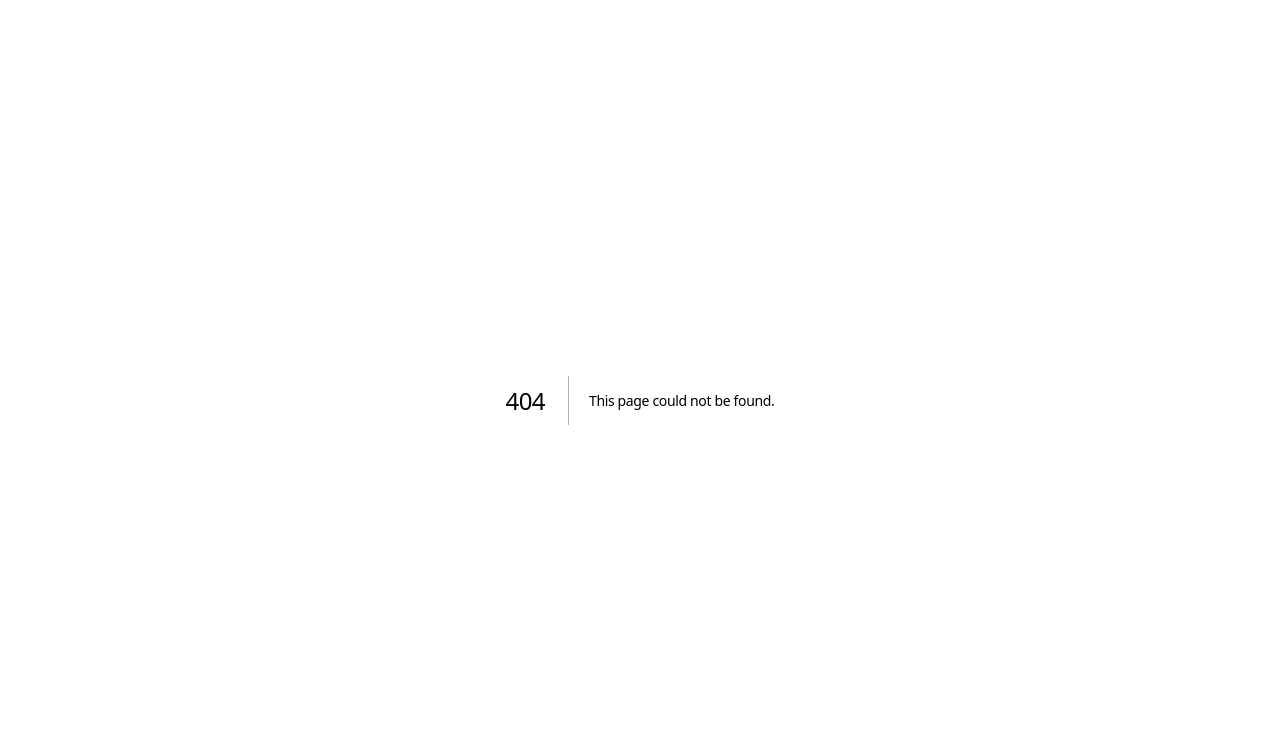
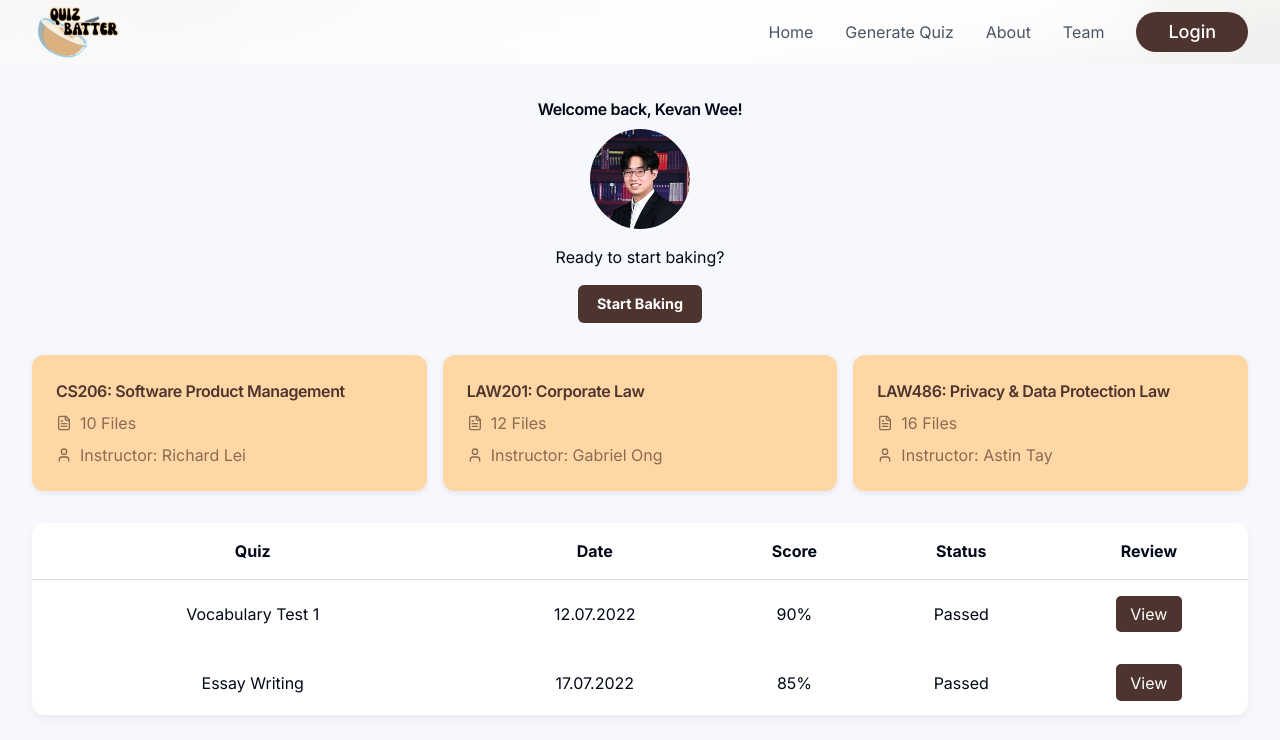
Before and after one commit to gongahkia/dothack-hackathon-2025, a Next.js app: page /student-dashboard in a window 1280 px wide. Before the commit this address had no page. Shown: the top 740 px of the page. Built offline with nearby package versions, Linux system fonts and the light colour scheme.

Commit message:
feat(app): added student

```diff
--- /dev/null
+++ b/app/student-dashboard/page.tsx
@@ -0,0 +1,67 @@
+import React from "react";
+import { Navigation } from "@/components/navigation";
+import ClassCards from "@/components/class-cards";
+import PastQuizzesTable from "@/components/past-quizzes";
+import Link from "next/link";
+
+const Dashboard: React.FC = () => {
+  return (
+    <div
+      className="absolute top-0 left-0 w-full h-full bg-cover bg-center -z-10"
+      style={{ backgroundImage: "url('/images/kitchen.jpg')" }}
+    >
+      <div>
+        <Navigation />
+        <main
+          className="dashboard-main"
+          style={{ padding: "2rem", background: "#f7f8fd", minHeight: "100vh" }}
+        >
+          <header style={{ marginBottom: "2rem", textAlign: "center" }}>
+            <div className="welcome" style={{ display: "inline-block" }}>
+              <h2 style={{ marginBottom: "0.5rem" }}>Welcome back, Kevan Wee!</h2>
+
+              <img
+                src="/team/kevan.jpeg"
+                alt="Kevan's Profile"
+                style={{
+                  width: "100px",
+                  height: "100px",
+                  borderRadius: "50%",
+                  objectFit: "cover",
+                  marginBottom: "1rem",
+                  display: "block",
+                  marginLeft: "auto",
+                  marginRight: "auto",
+                }}
+              />
+
+              <p style={{ marginBottom: "1rem" }}>Ready to start baking?</p>
+
+              <Link href="/generate">
+                <button
+                  style={{
+                    background: "#4E342E",
+                    color: "#fff",
+                    border: "none",
+                    borderRadius: "6px",
+                    padding: "0.5rem 1.2rem",
+                    fontWeight: "bold",
+                    fontSize: "0.9rem",
+                    cursor: "pointer",
+                  }}
+                >
+                  Start Baking
+                </button>
+              </Link>
+            </div>
+          </header>
+
+          <ClassCards />
+          <PastQuizzesTable />
+        </main>
+      </div>
+    </div>
+  );
+};
+
+export default Dashboard;
--- /dev/null
+++ b/components/class-cards.tsx
@@ -0,0 +1,55 @@
+// src/components/ClassCards.tsx
+"use client"
+
+import React from "react";
+import { FileText, User } from "lucide-react"; // Icon set
+
+type ClassInfo = { name: string; instructor: string; files: number };
+
+const classes: ClassInfo[] = [
+  { name: "CS206: Software Product Management", instructor: "Richard Lei", files: 10 },
+  { name: "LAW201: Corporate Law", instructor: "Gabriel Ong", files: 12 },
+  { name: "LAW486: Privacy & Data Protection Law", instructor: "Astin Tay", files: 16 }
+];
+
+
+const ClassCards: React.FC = () => (
+    <section
+      className="class-cards"
+      style={{
+        display: "flex",
+        gap: "1rem",
+        marginBottom: "2rem",
+        flexWrap: "wrap",
+      }}
+    >
+      {classes.map((cls, i) => (
+        <div
+          className="class-card"
+          key={i}
+          style={{
+            background: "#FFD7A5", // 🍑 Peach Beige
+            borderRadius: "12px",
+            padding: "1.5rem",
+            flex: "1 1 250px",
+            color: "#4E342E", // 🍫 Deep Brown for headings
+            boxShadow: "0 2px 6px rgba(0,0,0,0.08)"
+          }}
+        >
+          <h4 style={{ marginBottom: "0.5rem", fontWeight: "600" }}>{cls.name}</h4>
+
+          <p style={{ margin: "0.5rem 0", color: "#8B6C53", display: "flex", alignItems: "center" }}>
+            <FileText size={16} style={{ marginRight: "0.5rem" }} />
+            {cls.files} Files
+          </p>
+
+          <p style={{ margin: 0, color: "#8B6C53", display: "flex", alignItems: "center" }}>
+            <User size={16} style={{ marginRight: "0.5rem" }} />
+            Instructor: {cls.instructor}
+          </p>
+        </div>
+      ))}
+    </section>
+  );
+
+  export default ClassCards;
--- a/components/hero-section.tsx
+++ b/components/hero-section.tsx
@@ -72,7 +72,7 @@ export function HeroSection() {
         </div>
 
         <div className="mt-12 text-sm text-gray-900 dark:text-white">
-          Powered by Google Gemini AI • Free to use • No signup required
+          Powered by Google Gemini AI • Free to use
         </div>
       </div>
     </section>
--- /dev/null
+++ b/components/past-quizzes.tsx
@@ -0,0 +1,78 @@
+"use client"
+
+import React from "react";
+
+type Quiz = { quiz: string; date: string; score: string; status: string };
+
+const quizzes: Quiz[] = [
+  { quiz: "Vocabulary Test 1", date: "12.07.2022", score: "90%", status: "Passed" },
+  { quiz: "Essay Writing", date: "17.07.2022", score: "85%", status: "Passed" },
+  { quiz: "Grammar Quiz", date: "22.07.2022", score: "78%", status: "Review" },
+  { quiz: "Reading Comprehension", date: "25.07.2022", score: "82%", status: "Passed" },
+  { quiz: "Listening Skills", date: "28.07.2022", score: "70%", status: "Review" },
+  { quiz: "Vocabulary Test 2", date: "30.07.2022", score: "88%", status: "Passed" },
+  { quiz: "Grammar Quiz 2", date: "02.08.2022", score: "75%", status: "Review" }
+];
+
+const PastQuizzesTable: React.FC = () => (
+  <div
+    style={{
+      height: "12rem",
+      overflowY: "auto",
+      borderRadius: "12px",
+      background: "#fff",
+      marginTop: "2rem",
+      boxShadow: "0 4px 8px rgba(0,0,0,0.05)"
+    }}
+  >
+    <table style={{ width: "100%", borderCollapse: "collapse" }}>
+      <thead>
+        <tr style={{ background: "#fff" }}>
+          {["Quiz", "Date", "Score", "Status", "Review"].map((header) => (
+            <th
+              key={header}
+              style={{
+                padding: "1rem",
+                position: "sticky",
+                top: 0,
+                background: "#fff",
+                zIndex: 1,
+                borderBottom: "1px solid #ddd",
+                textAlign: "center"
+              }}
+            >
+              {header}
+            </th>
+          ))}
+        </tr>
+      </thead>
+      <tbody>
+        {quizzes.map((q, i) => (
+          <tr key={i}>
+            <td style={{ textAlign: "center", padding: "1rem" }}>{q.quiz}</td>
+            <td style={{ textAlign: "center", padding: "1rem" }}>{q.date}</td>
+            <td style={{ textAlign: "center", padding: "1rem" }}>{q.score}</td>
+            <td style={{ textAlign: "center", padding: "1rem" }}>{q.status}</td>
+            <td style={{ textAlign: "center", padding: "1rem" }}>
+              <button
+                style={{
+                  padding: "0.4rem 0.9rem",
+                  borderRadius: "5px",
+                  background: "#4E342E",
+                  border: "none",
+                  color: "#fff",
+                  cursor: "pointer"
+                }}
+                onClick={() => alert(`Viewing results for ${q.quiz}`)} // Replace with navigation logic
+              >
+                View
+              </button>
+            </td>
+          </tr>
+        ))}
+      </tbody>
+    </table>
+  </div>
+);
+
+export default PastQuizzesTable;
```
